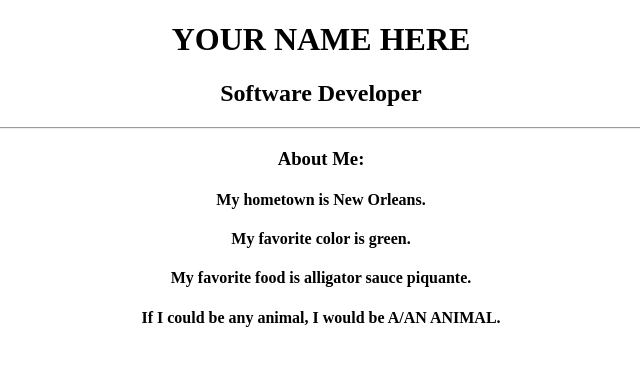
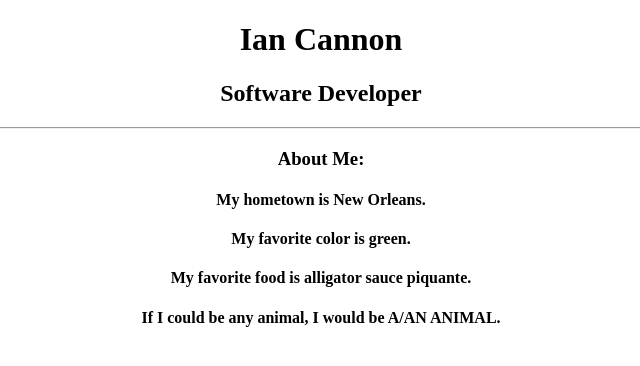
Before and after one commit to imcannon/My-First-Repo, a plain HTML site: page index.html in a window 1280 px wide. Shown: the whole page, without its empty margins (319-959 px from the left). Drawn offline with Linux system fonts and the light colour scheme.

Commit message:
commit on master

```diff
--- a/index.html
+++ b/index.html
@@ -7,7 +7,7 @@
           </head>
           <body>
             <div align="center">
-                <h1>YOUR NAME HERE</h1>
+                <h1>Ian Cannon</h1>
                 <h2>Software Developer</h2>
                 <hr>
                 <h3>About Me:</h3>
```
Also changed, not shown: 2 other files.
